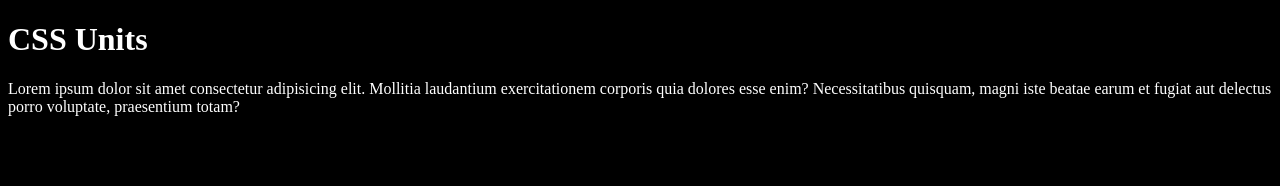
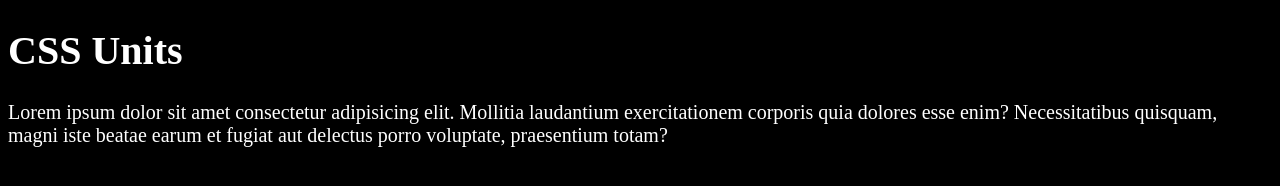
Before and after one commit to Alienangy2004/UnidadesyMedidas, a plain HTML site: page index.html in a window 1280 px wide. Drawn offline with Linux system fonts and the light colour scheme.

Commit message:
Update index.html

```diff
--- a/index.html
+++ b/index.html
@@ -14,9 +14,9 @@
     p {
   color: white;
 }
-    p {
-      font-size 25px;
-    }
+    html {
+  font-size: 20px;
+}
     </style>
   <title>UnidadesyMedidas</title>
 </head>
```
